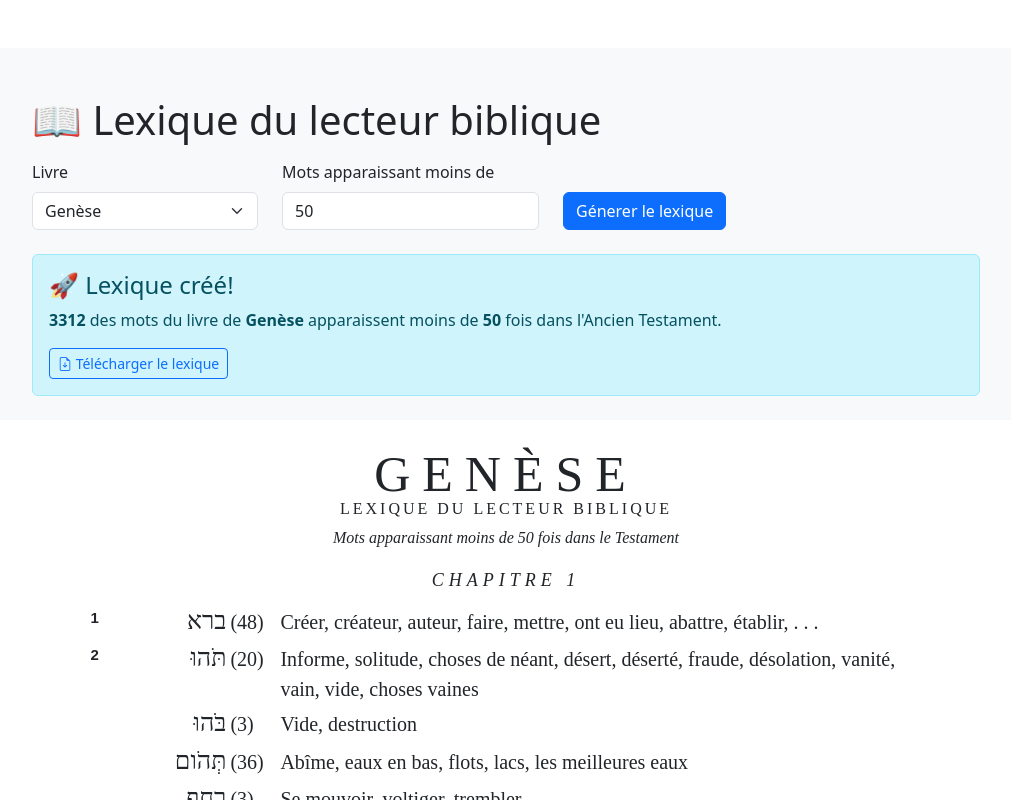
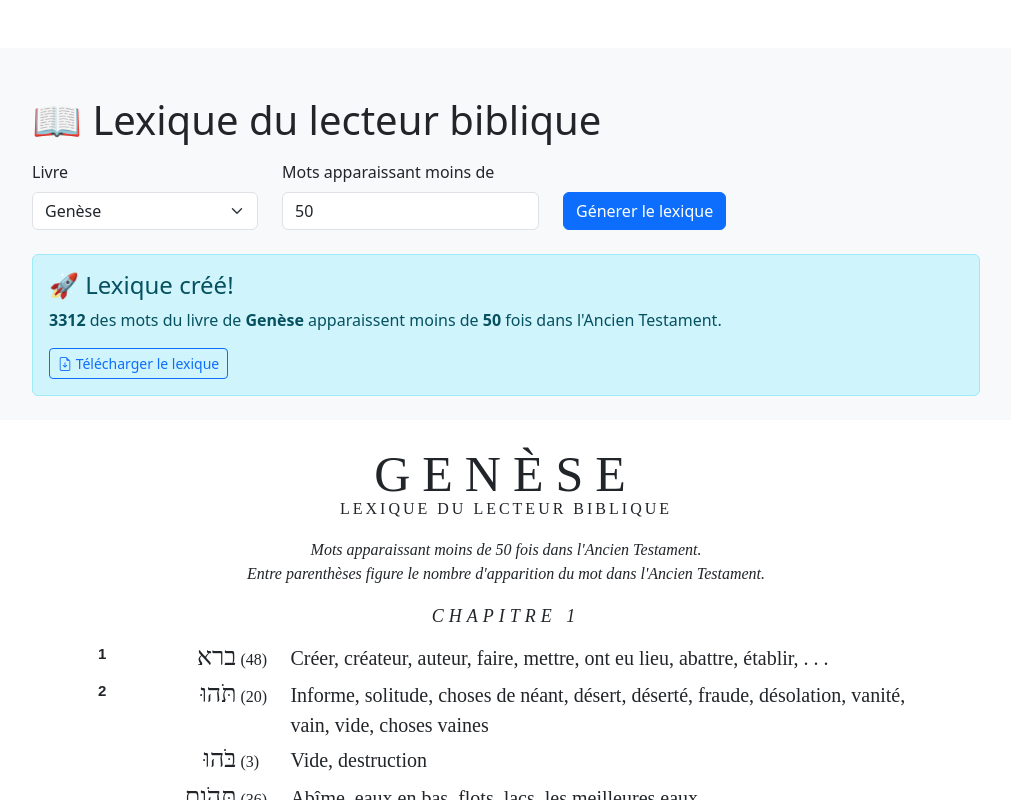
Before and after one commit to zdettwiler/lexique-du-lecteur-biblique, a Next.js app: page /lexique-du-lecteur-biblique/ in a window 1280 px wide. Both pictures are taken after a click on the button "Génerer le lexique". Shown: the top 800 px of the page, without its empty margins (134-1145 px from the left). Built offline with nearby package versions, Linux system fonts and the light colour scheme.

Commit message:
layout tweaks

```diff
--- a/src/app/Lexicon.js
+++ b/src/app/Lexicon.js
@@ -7,12 +7,19 @@ function Lexicon({frequency, data}) {
     ? styles.lexNT
     : styles.lexOT;
 
+  const testament = data[0].strong[0] === 'G'
+    ? "le Nouveau Testament"
+    : "l'Ancien Testament";
+
   return (
     <div className={styles.lexicon}>
         <h1 className={styles.lexiconTitle}>{ data[0].book }</h1>
         <h2 className={styles.lexiconSubTitle}>Lexique du lecteur biblique</h2>
 
-        <p className={styles.lexiconFreq}>Mots apparaissant moins de {frequency} fois dans le Testament</p>
+        <p className={styles.lexiconFreq}>
+          Mots apparaissant moins de {frequency} fois dans {testament}. <br />
+          Entre parenthèses figure le nombre d'apparition du mot dans {testament}.
+        </p>
 
         {data.map((word, id, data) => {
           let prevChapter = id > 0 ? data[id-1].chapter : 0;
--- a/src/app/Lexicon.module.css
+++ b/src/app/Lexicon.module.css
@@ -26,6 +26,7 @@ p.lexiconFreq {
   font-size: 16px;
   font-style: italic;
   text-align: center;
+  margin: 20px 0;
 }
 
 div.wordEntry {
@@ -39,19 +40,23 @@ div.wordEntry div {
 }
 div.verseNb {
   width: 20px;
+  text-align: right;
 }
 div.lexOT {
-  min-width: 120px;
+  min-width: 130px;
+  margin-left: 10px;
   font-size: 25px;
   direction: rtl;
 }
 div.lexNT {
-  min-width: 120px;
+  min-width: 130px;
   font-weight: bold;
+  margin-left: 10px;
   /* font-size: 25px; */
 }
 div.freq {
   width: 50px;
+  font-size: 16px;
 }
 
 .chapterHeading {
--- a/src/app/PDFLexicon.js
+++ b/src/app/PDFLexicon.js
@@ -148,11 +148,12 @@ export default function PDFLexicon({frequency, data}) {
     }
 
     // lex
-    let fontSize = word.strong[0] === 'H' ? 13 : 11;
+    let isHebrew = word.strong[0] === 'H';
+
     doc
       .setFont('Times New Roman', 'normal')
-      .setFontSize(fontSize)
-      .setR2L(true)
+      .setFontSize(isHebrew ? 13 : 11)
+      .setR2L(isHebrew)
       .text(word.lex, columnOffset + xTabLex, y, { maxWidth: 40 })
       .setR2L(false);
 
@@ -272,5 +273,9 @@ export default function PDFLexicon({frequency, data}) {
   let blob = doc.output('blob');
 
   // return (<iframe title="preview" width="100%" height="500" src={URL.createObjectURL(blob)} ></iframe>);
-  return (<Button variant="outline-primary" size="sm" href={URL.createObjectURL(blob)}><i className="bi bi-file-earmark-arrow-down"></i> Télécharger le lexique</Button>);
+  return (
+    <a href={URL.createObjectURL(blob)} download={data[0].book + " (" + frequency + "+) - Lexique du lecteur biblique.pdf"} target='_blank'>
+      <Button variant="outline-primary" size="sm" ><i className="bi bi-file-earmark-arrow-down"></i> Télécharger le lexique</Button>
+    </a>
+  );
 }
--- a/src/app/page.js
+++ b/src/app/page.js
@@ -81,7 +81,7 @@ export default function Home() {
         { !!lexicon.length && (
           <Alert variant={'info'}>
             <Alert.Heading>🚀 Lexique créé!</Alert.Heading>
-            <p><b>{lexicon.length}</b> des mots du livre de <b>{book}</b> apparaissent moins de <b>{frequency}</b> fois dans l'Ancien Testament.</p>
+            <p><b>{lexicon.length}</b> des mots du livre de <b>{book}</b> apparaissent moins de <b>{frequency}</b> fois dans { lexicon[0].strong[0] === 'G' ? "le Nouveau Testament" : "l'Ancien Testament" }.</p>
             <PDFLexicon frequency={frequency} data={lexicon} />
           </Alert>
         )}
```
